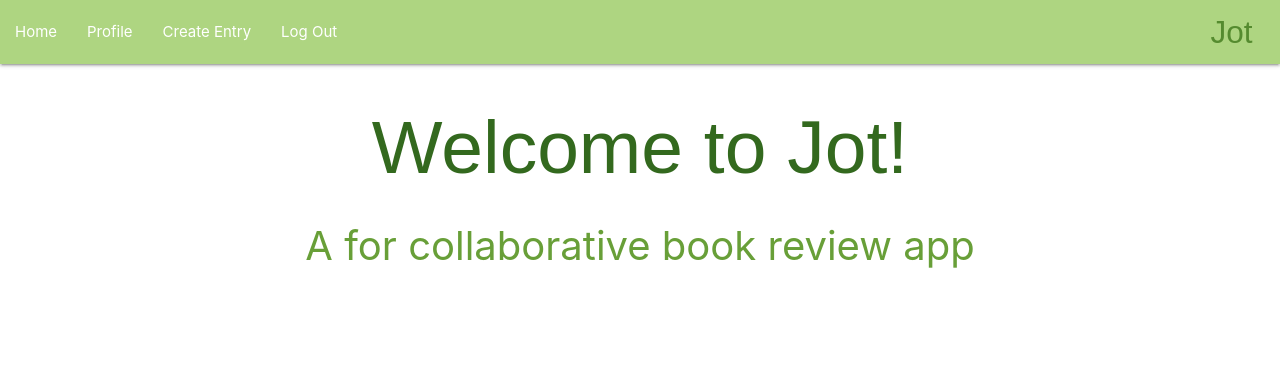
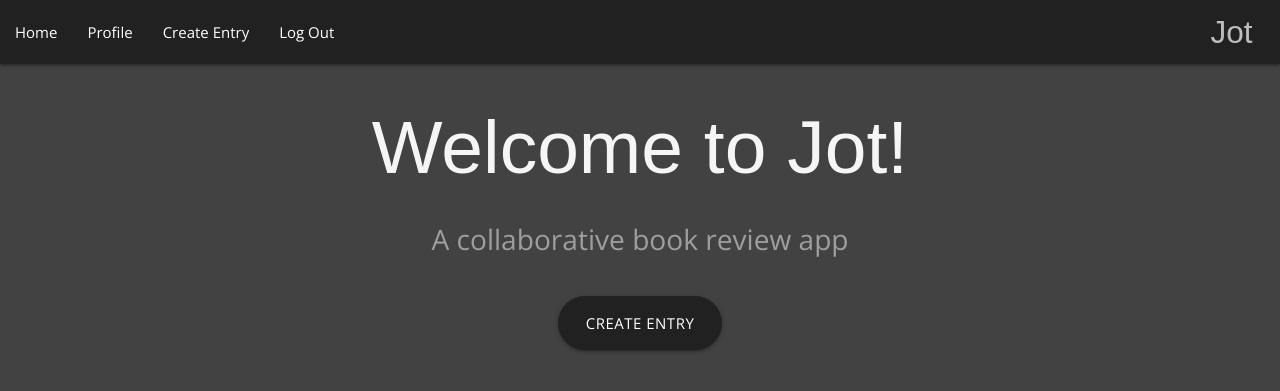
Before and after one commit to lrchnnng/jot-journal, a Flask app: page / in a window 1280 px wide. Shown: the top 391 px of the page. Run offline with Flask 3, Linux system fonts and the light colour scheme; the visitor is signed in with stand-in values (Sample User, id 1); data that the repository does not hold is empty; some libraries are stand-ins or nearby versions; some web fonts are replaced.

Commit message:
restyled nav bar

```diff
--- a/app.py
+++ b/app.py
@@ -62,8 +62,6 @@ def login():
             if check_password_hash(
                     existing_user["password"], request.form.get("password")):
                         session["user"] = request.form.get("username").lower()
-                        flash("Welcome, {}".format(
-                            request.form.get("username")))
                         return redirect(url_for(
                             "profile", username=session["user"]))
             else:
--- a/static/css/style.css
+++ b/static/css/style.css
@@ -1,10 +1,16 @@
+/* Universal Styling */
+body {
+    background-color: #424242;
+    font-family: 'Open Sans', sans-serif;
+}
+
 h1 {
     font-family: 'Fredericka the Great', sans-serif;
     font-size: clamp(2.375rem, 1.1818rem + 5.9659vw, 5rem);
 }
 
 h2 {
-    font-size: 40px;
+    font-size: clamp(1.125rem, 0.7841rem + 1.7045vw, 1.875rem);
 }
 
 h3 {
@@ -12,29 +18,36 @@ h3 {
     font-size: clamp(2rem, 1.4886rem + 2.5568vw, 3.125rem);
 }
 
+/* Flashes styling*/
+.flashes {
+    line-height: 40px;
+    width: 80%;
+    border
+}
+
+/* Nav Bar Styling */
 .brand-logo {
     margin-right: 20px;
     font-family: 'Fredericka the Great', sans-serif;
 }
 
-.flashes {
-    line-height: 40px;
-    width: 50%;
-}
-
 /* Profile Styling */
 .profile-message {
     box-shadow: none;
+    background: none;
 }
 
 .profile-buttons a {
     margin: 10px
 }
 
-/* Button Styling */
+/* Register Page Styling */
 
+
+/* General Button Styling */
 .btn-large {
     border-radius: 40px;
+    margin: 20px 0;
 }
 
 .register-card {
--- a/templates/base.html
+++ b/templates/base.html
@@ -13,6 +13,7 @@
   <link rel="preconnect" href="https://fonts.googleapis.com">
   <link rel="preconnect" href="https://fonts.gstatic.com" crossorigin>
   <link href="https://fonts.googleapis.com/css2?family=Fredericka+the+Great&display=swap" rel="stylesheet">
+  <link href="https://fonts.googleapis.com/css2?family=Open+Sans&display=swap" rel="stylesheet">
   <link rel="stylesheet" href="{{ url_for('static', filename='css/style.css') }}" type="text/css">
   {% block styles %}
   {% endblock %}
@@ -22,9 +23,9 @@
 <body>
   <header>
     <nav>
-      <div class="nav-wrapper light-green lighten-2">
-        <a href="{{ url_for('index') }}" class="brand-logo right light-green-text text-darken-3">Jot</a>
-        <a href="" data-target="mobile-demo" class="sidenav-trigger"><i class="fas fa-bars icon"></i></a>
+      <div class="nav-wrapper grey darken-4">
+        <a href="{{ url_for('index') }}" class="brand-logo right grey-text text-lighten-1">Jot</a>
+        <a href="" data-target="mobile-demo" class="sidenav-trigger"><i class="fas fa-bars icon grey-text text-lighten-1"></i></a>
         <ul class="left hide-on-med-and-down">
           <li><a href="{{ url_for('index') }}">Home</a></li>
           {% if session.user %}
@@ -57,7 +58,7 @@
                 {% if messages %}
                 {% for message in messages %}
                 <div class="row flashes">
-                    <p class="light-green white-text center-align">{{  message  }}</p>
+                    <p class="grey darken-4 grey-text text-lighten-1 center-align">{{  message  }}</p>
                 </div>
                 {% endfor %}
                 {% endif %}
--- a/templates/create_entry.html
+++ b/templates/create_entry.html
@@ -2,10 +2,10 @@
 
 {% block content %}
 
-<h3 class="center">Create Entry</h3>
+<h3 class="center light-green-text text-darken-4">Create Entry</h3>
 
 <div class="row">
-    <form class="col s8 offset-s2" method="POST" action="{{ url_for('create_entry')}}">
+    <form class="col s10 offset-s1 purple-text text-lighten-2" method="POST" action="{{ url_for('create_entry')}}">
 
         <!-- Review Title-->
         <div class="row">
@@ -104,7 +104,7 @@
 
         <!-- Submit Button -->
         <div class="row">
-            <button type="submit" class="col s8 offset-m2 btn-large">
+            <button type="submit" class="col s8 offset-s2 m6 offset-m3 btn-large light-green lighten-2">
                 Save Entry
             </button>
         </div>
--- a/templates/index.html
+++ b/templates/index.html
@@ -3,20 +3,21 @@
 
 <div class="container center">
   <div>
-    <h1 class="light-green-text text-darken-4">Welcome to Jot!</h1>
-    <h2 class="light-green-text text-darken-2">A for collaborative book review app</h2>
+    <h1 class="grey-text text-lighten-4">Welcome to Jot!</h1>
+    <h2 class="grey-text">A collaborative book review app</h2>
   </div>
-  {% if session.user %}
-  {% else %}
-  <div class="center">
-    <a href="{{ 'register' }}" type="button" class="white-text btn-large">Register</a>
-    <a href="{{ 'login' }}" type="button" class="white-text btn-large">Log In</a>
+  <div class="center home-buttons"></div>
+    {% if session.user %}
+    <a href="{{ 'create_entry' }}" type="button" class="white-text btn-large grey darken-4">Create Entry</a>
+    {% else %}
+    <a href="{{ 'register' }}" type="button" class="white-text btn-large purple lighten-3">Register</a>
+    <a href="{{ 'login' }}" type="button" class="white-text btn-large btn-2">Log In</a>
   </div>
   {% endif %}
 
   <!-- generates a card for each entry -->
   {% for entry in entries %}
-  <div class="row">
+  <div class="row s12">
     <div class="col s12">
       <div class="card-panel white black-text left-align">
         <h4>{{ entry.entry_title }}</h4>
--- a/templates/profile.html
+++ b/templates/profile.html
@@ -2,7 +2,7 @@
 {% block content %}
 <!-- welcome message -->
 <div class="row">
-    <div class="col s12 m8 offset-m2">
+    <div class="col s12 m10 offset-m1">
         <div class="card-panel profile-message">
             <h3 class="center-align light-green-text text-darken-4">
                 Let's get started, {{ username }}!
@@ -12,11 +12,9 @@
 </div>
 
 <!-- button navigation -->
-<div class="center profile-buttons">
+<div class="center profile-buttons s8">
     <a href="{{ url_for('index') }}" type="button" class="white-text btn-large">View Entries</a>
-    <br>
     <a href="{{ url_for('create_entry') }}" type="button" class="white-text btn-large">Create Entry</a>
-    <br>
     <a href="{{ url_for('logout') }}" type="button" class="white-text btn-large">Log Out</a>
 </div>
 
```
Also changed, not shown: templates/edit_entry.html (+5 -5 lines).
